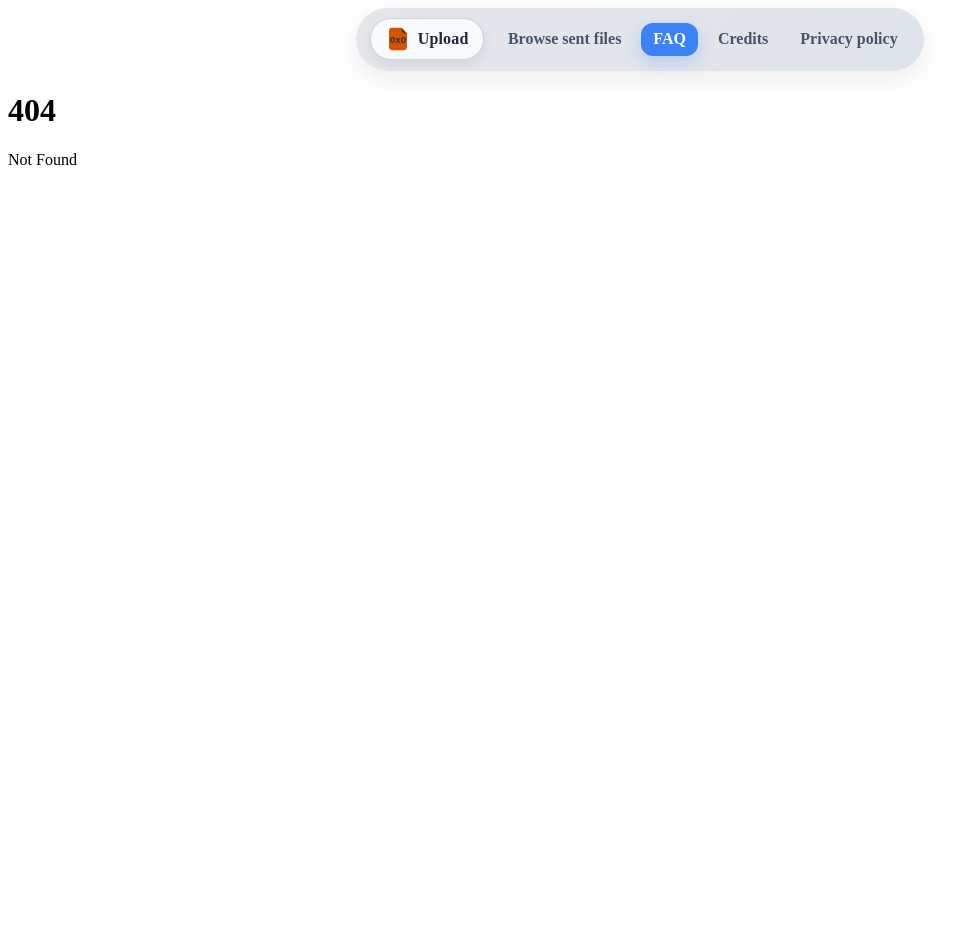
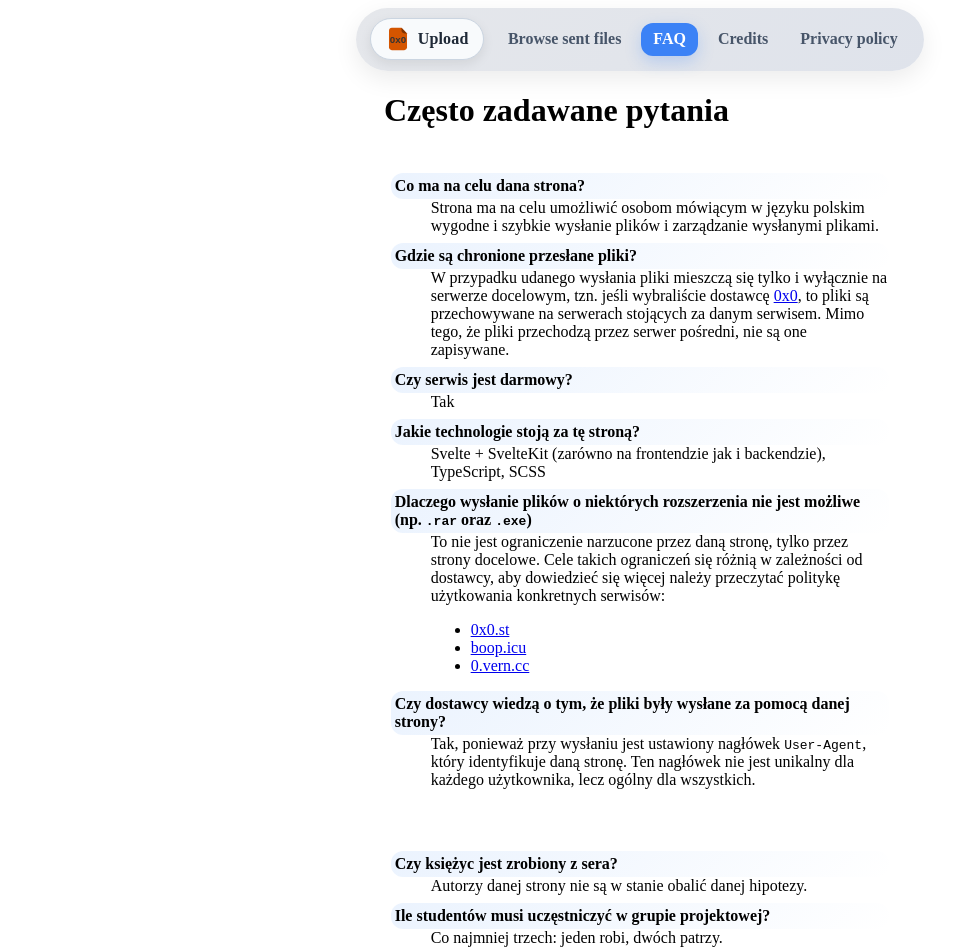
Before and after one commit to reptee/0x0-wrapper, a SvelteKit app: page /FAQ in a window 1280 px wide. Before the commit this address had no page. Shown: the top 952 px of the page, without its empty margins (0-979 px from the left). Before the commit the page ends 800 px from the top, so only its background shows below. Built offline with nearby package versions, Linux system fonts and the light colour scheme.

Commit message:
dodaj /FAQ

```diff
--- /dev/null
+++ b/src/routes/FAQ/+page.svelte
@@ -0,0 +1,96 @@
+<div class="content">
+  <h1>Często zadawane pytania</h1>
+
+  <section class="faq-general">
+    <dl>
+      <dt>Co ma na celu dana strona?</dt>
+      <dd>
+        Strona ma na celu umożliwić osobom mówiącym w języku polskim wygodne i
+        szybkie wysłanie plików i zarządzanie wysłanymi plikami.
+      </dd>
+      <dt>Gdzie są chronione przesłane pliki?</dt>
+      <dd>
+        W przypadku udanego wysłania pliki mieszczą się tylko i wyłącznie na
+        serwerze docelowym, tzn. jeśli wybraliście dostawcę <a
+          href="https://0x0.st/">0x0</a
+        >, to pliki są przechowywane na serwerach stojących za danym serwisem.
+        Mimo tego, że pliki przechodzą przez serwer pośredni, nie są one
+        zapisywane.
+      </dd>
+      <dt>Czy serwis jest darmowy?</dt>
+      <dd>Tak</dd>
+      <dt>Jakie technologie stoją za tę stroną?</dt>
+      <dd>
+        Svelte + SvelteKit (zarówno na frontendzie jak i backendzie),
+        TypeScript, SCSS
+      </dd>
+      <dt>
+        Dlaczego wysłanie plików o niektórych rozszerzenia nie jest możliwe (np. <code
+          >.rar</code
+        >
+        oraz <code>.exe</code>)
+      </dt>
+      <dd>
+        To nie jest ograniczenie narzucone przez daną stronę, tylko przez strony
+        docelowe. Cele takich ograniczeń się różnią w zależności od dostawcy,
+        aby dowiedzieć się więcej należy przeczytać politykę użytkowania
+        konkretnych serwisów:
+        <ul>
+          <li><a href="https://0x0.st/">0x0.st</a></li>
+          <li><a href="https://boop.icu/">boop.icu</a></li>
+          <li><a href="https://0.vern.cc/">0.vern.cc</a></li>
+        </ul>
+      </dd>
+      <dt>
+        Czy dostawcy wiedzą o tym, że pliki były wysłane za pomocą danej strony?
+      </dt>
+      <dd>
+        Tak, ponieważ przy wysłaniu jest ustawiony nagłówek
+        <code>User-Agent</code>, który identyfikuje daną stronę. Ten nagłówek
+        nie jest unikalny dla każdego użytkownika, lecz ogólny dla wszystkich.
+      </dd>
+    </dl>
+  </section>
+  <section class="faq-misc">
+    <dl>
+      <dt>Czy księżyc jest zrobiony z sera?</dt>
+      <dd>Autorzy danej strony nie są w stanie obalić danej hipotezy.</dd>
+      <dt>Ile studentów musi uczęstniczyć w grupie projektowej?</dt>
+      <dd>Co najmniej trzech: jeden robi, dwóch patrzy.</dd>
+    </dl>
+  </section>
+</div>
+
+<style lang="scss">
+  .content {
+    max-width: 64ch;
+    margin: 0 auto;
+    padding: 0 1rem;
+  }
+
+  dt {
+    // border-bottom: 1pt solid #3b82f6;
+    // border-left: 1pt solid #3b82f6;
+    font-weight: bold;
+    padding: 3pt;
+    background: linear-gradient(135deg, #ebf3fe 0%, #ffffff 100%);
+    border-radius: 0.75rem;
+  }
+
+  dd + dt {
+    margin-top: 0.5rem;
+  }
+
+  section + section {
+    margin-bottom: 10pt;
+  }
+
+  section {
+    padding: 5pt;
+    border-radius: 0.75rem;
+  }
+
+  section + section {
+    margin-top: 1rem;
+  }
+</style>
```
